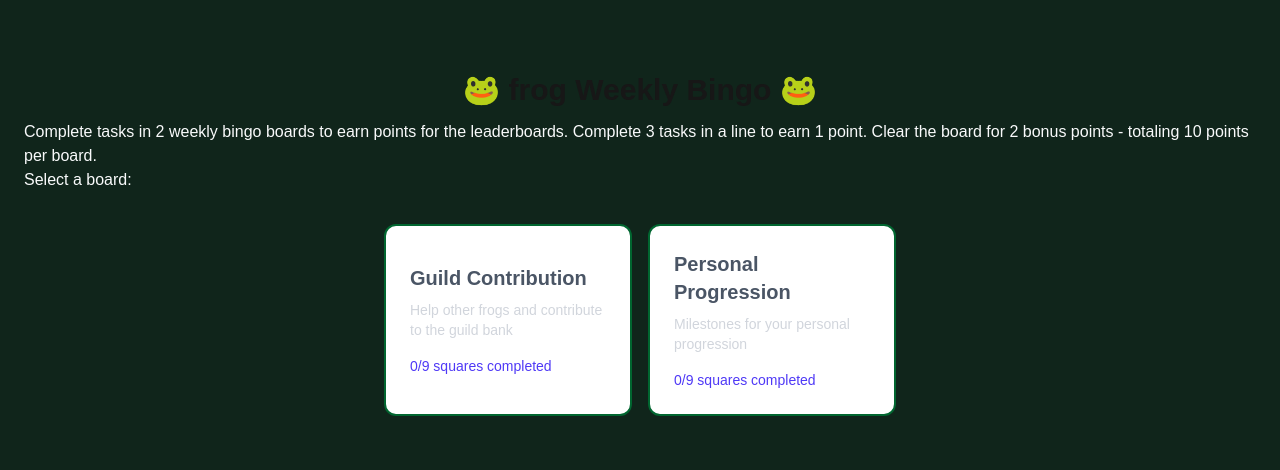
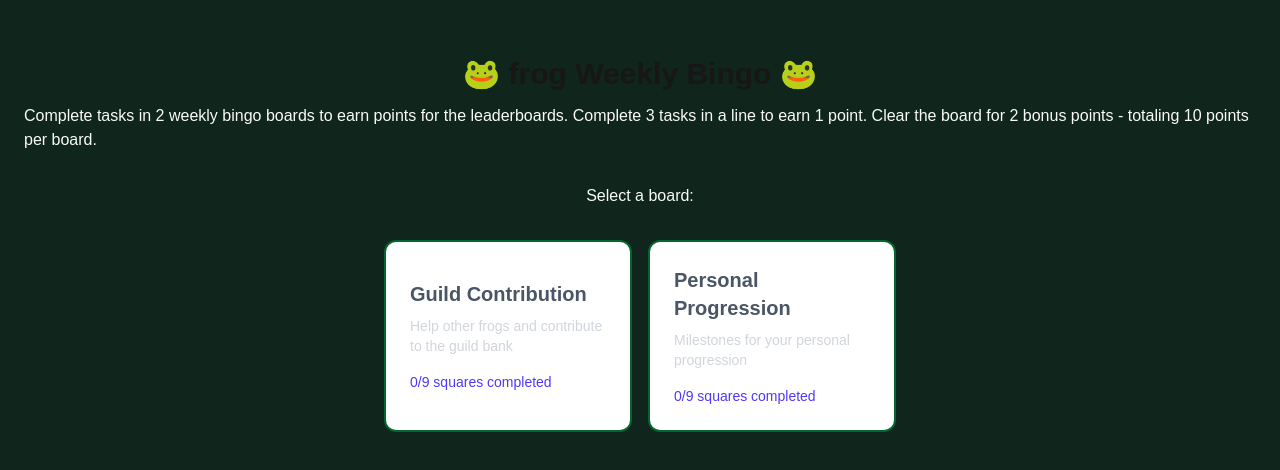
Before and after one commit to xTin0x/frogever-bingo, a Next.js app: page / in a window 1280 px wide. Shown: the part 156-626 px from the top of the page. Built offline with nearby package versions, Linux system fonts and the light colour scheme.

Commit message:
text change

```diff
--- a/components/BingoBoard.tsx
+++ b/components/BingoBoard.tsx
@@ -200,7 +200,9 @@ export default function BingoBoard() {
 
         <p className="text-gray-50 mb-8 justify-center">
           Complete tasks in 2 weekly bingo boards to earn points for the leaderboards. Complete 3 tasks in a line to earn 1 point. Clear the board for 2 bonus points - totaling 10 points per board.
-          <br/>Select a board:
+        </p>
+        <p className="text-gray-50 mb-8 justify-center">
+          Select a board:
         </p>
 
         <div className="grid grid-cols-1 sm:grid-cols-2 gap-4 w-full max-w-lg">
```
